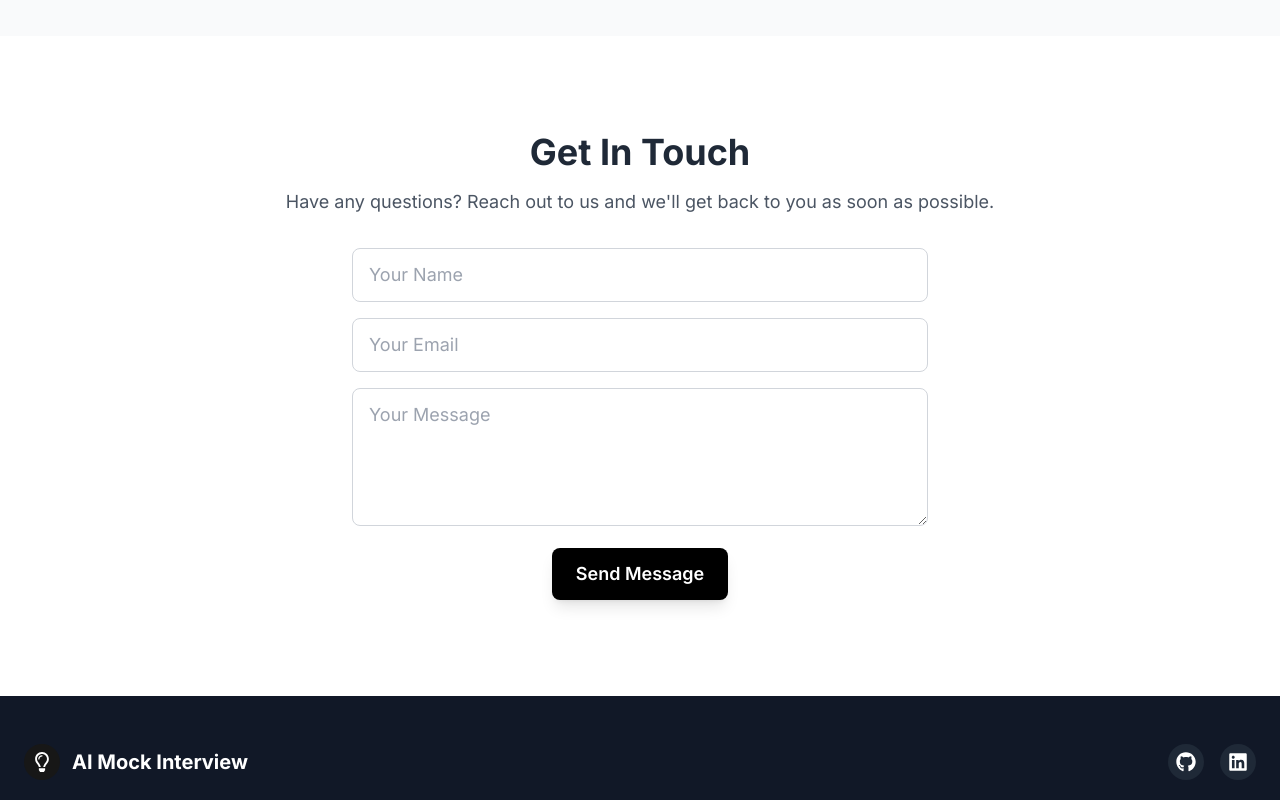
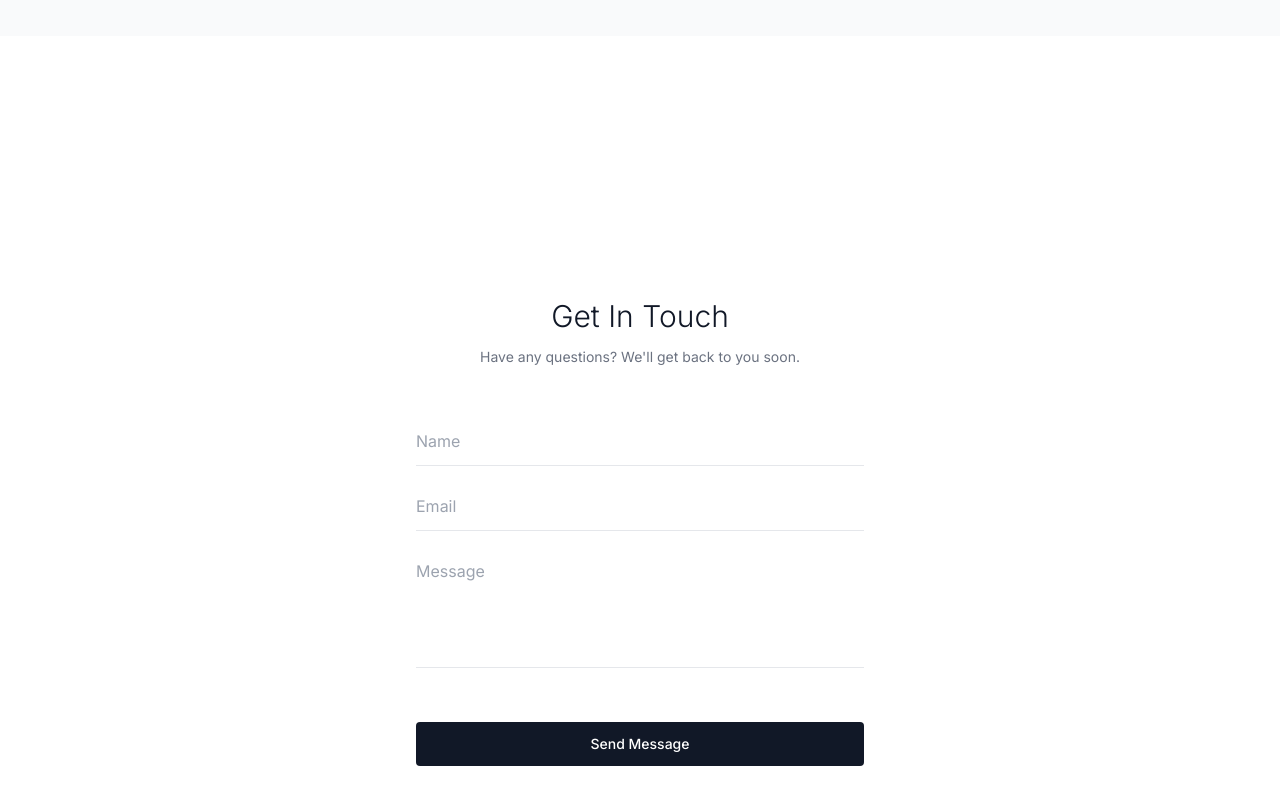
Before and after one commit to Harshninave04/AI-Powered-Mock-Interview-Platform, a Next.js app: page / in a window 1280 px wide. Shown: the part 1900-2700 px from the top of the page. Built offline with nearby package versions, Linux system fonts and the light colour scheme; no server answers.

Commit message:
fix: Refactor Contact component for improved UI, accessibility, and form handling

```diff
--- a/app/_components/Contect.jsx
+++ b/app/_components/Contect.jsx
@@ -1,18 +1,18 @@
-"use client";
-import { db } from "@/utils/db";
-import { Newsletter } from "@/utils/schema";
-import { LoaderCircle } from "lucide-react";
-import moment from "moment";
-import React, { useState } from "react";
-import { toast } from "sonner";
+'use client';
+import { db } from '@/utils/db';
+import { Newsletter } from '@/utils/schema';
+import { LoaderCircle } from 'lucide-react';
+import moment from 'moment';
+import React, { useState } from 'react';
+import { toast } from 'sonner';
 
-const Contect = () => {
+const Contact = () => {
   const handleInputChange = (setState) => (e) => {
     setState(e.target.value);
   };
-  const [name, setName] = useState("");
-  const [email, setEmail] = useState("");
-  const [message, setMessage] = useState("");
+  const [name, setName] = useState('');
+  const [email, setEmail] = useState('');
+  const [message, setMessage] = useState('');
   const [loading, setLoading] = useState(false);
 
   const onSubmit = async (e) => {
@@ -27,71 +27,75 @@ const Contect = () => {
           newName: name,
           newEmail: email,
           newMessage: message,
-          createdAt: moment().format("YYYY-MM-DD"),
+          createdAt: moment().format('YYYY-MM-DD'),
         });
 
         if (resp) {
-          toast("User Response recorded successfully");
-          setName("");
-          setEmail("");
-          setMessage("");
+          toast('User Response recorded successfully');
+          setName('');
+          setEmail('');
+          setMessage('');
         } else {
-          toast("Error recording response");
+          toast('Error recording response');
         }
       } catch (error) {
         console.error(error);
-        toast("Error recording response");
+        toast('Error recording response');
       } finally {
         setLoading(false);
       }
     } else {
-      toast("No data entered");
+      toast('No data entered');
     }
   };
+
   return (
-    <div className="container mx-auto text-center">
-      <h2 className="text-4xl font-bold text-gray-800">Get In Touch</h2>
-      <p className="mt-4 text-lg text-gray-600">
-        Have any questions? Reach out to us and we'll get back to you as soon as
-        possible.
+    <div className="min-h-screen flex items-center justify-center py-12 px-4">
+      <div className="w-full max-w-md">
+        <div className="text-center mb-12">
+          <h2 className="text-3xl font-light text-gray-900 mb-3">Get In Touch</h2>
+          <p className="text-gray-500 text-sm leading-relaxed">
+            Have any questions? We'll get back to you soon.
           </p>
-      <div className="mt-8">
-        <form onSubmit={onSubmit} className="max-w-xl mx-auto">
+        </div>
+
+        <form onSubmit={onSubmit} className="space-y-6">
+          <div className="space-y-4">
             <input
               type="text"
-            placeholder="Your Name"
+              placeholder="Name"
               value={name}
               onChange={handleInputChange(setName)}
-            className="w-full px-4 py-3 mb-4 text-lg border border-gray-300 rounded-lg"
+              className="w-full px-0 py-3 text-gray-900 placeholder-gray-400 bg-transparent border-0 border-b border-gray-200 focus:border-gray-900 focus:outline-none transition-colors duration-200"
             />
             <input
               type="email"
-            placeholder="Your Email"
+              placeholder="Email"
               value={email}
               onChange={handleInputChange(setEmail)}
-            className="w-full px-4 py-3 mb-4 text-lg border border-gray-300 rounded-lg"
+              className="w-full px-0 py-3 text-gray-900 placeholder-gray-400 bg-transparent border-0 border-b border-gray-200 focus:border-gray-900 focus:outline-none transition-colors duration-200"
             />
             <textarea
-            placeholder="Your Message"
+              placeholder="Message"
               value={message}
               onChange={handleInputChange(setMessage)}
-            className="w-full px-4 py-3 mb-4 text-lg border border-gray-300 rounded-lg"
               rows="4"
+              className="w-full px-0 py-3 text-gray-900 placeholder-gray-400 bg-transparent border-0 border-b border-gray-200 focus:border-gray-900 focus:outline-none transition-colors duration-200 resize-none"
             />
+          </div>
+
+          <div className="pt-6">
             <button
               type="submit"
-            className="px-6 py-3 text-lg font-semibold bg-black text-white rounded-lg shadow-lg hover:bg-gray-700"
-          >
-            {loading ? (
-              <LoaderCircle className="animate-spin" />
-            ) : (
-              "Send Message"
-            )}
+              disabled={loading}
+              className="w-full py-3 text-sm font-medium text-white bg-gray-900 hover:bg-gray-800 disabled:bg-gray-400 transition-colors duration-200 rounded-sm focus:outline-none focus:ring-2 focus:ring-gray-900 focus:ring-offset-2">
+              {loading ? <LoaderCircle className="w-4 h-4 mx-auto animate-spin" /> : 'Send Message'}
             </button>
+          </div>
         </form>
       </div>
     </div>
   );
 };
 
-export default Contect;
+export default Contact;
```
Lines whose indentation alone changed are shown as unchanged.
